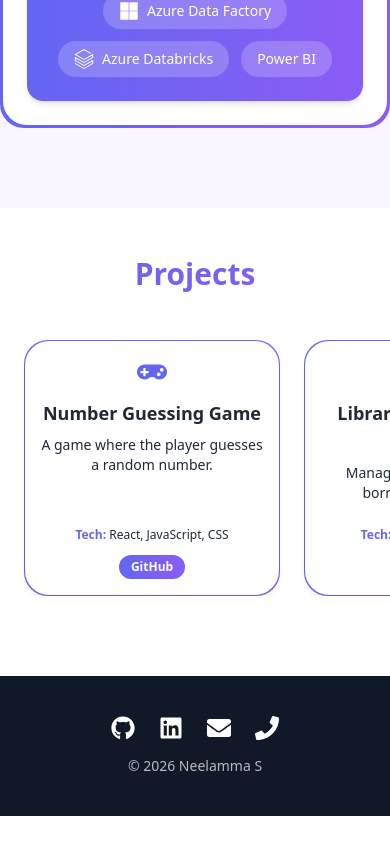
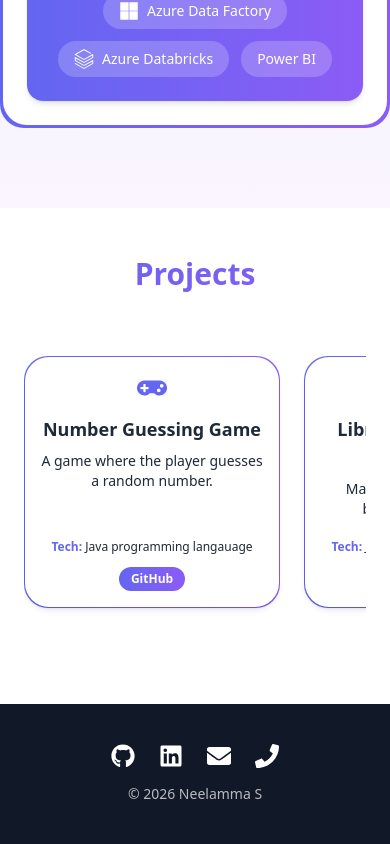
Before and after one commit to Neelamma-S/personal-portfolio, a React (Create React App) app: page / in a window 390 px wide. Shown: the part 1382-2226 px from the top of the page. Before the commit the page ends 2198 px from the top, so only its background shows below. Built offline with nearby package versions, Linux system fonts and the light colour scheme.

Commit message:
Add To-Do List project, polished Projects section with horizontal scroll on mobile and centered layout on desktop

```diff
--- a/src/components/Projects.jsx
+++ b/src/components/Projects.jsx
@@ -1,7 +1,7 @@
 // src/components/Projects.jsx
 import React from "react";
 import { projects } from "../data/projects";
-import { FaGamepad, FaBook, FaQuestionCircle, FaVolumeUp } from "react-icons/fa";
+import { FaGamepad, FaBook, FaQuestionCircle, FaVolumeUp, FaTasks } from "react-icons/fa";
 
 // Map project titles to default icons
 const defaultIconMap = {
@@ -9,6 +9,7 @@ const defaultIconMap = {
   "Library Management System": FaBook,
   "Quiz Game Web Application": FaQuestionCircle,
   "Text-to-Speech Web Application": FaVolumeUp,
+  "To-Do List Web Page": FaTasks,
 };
 
 const Projects = () => {
@@ -23,16 +24,17 @@ const Projects = () => {
         Projects
       </h2>
 
-      {/* Horizontal scroll container */}
-      <div className="overflow-x-auto px-6">
-        <div className="flex gap-6">
+      {/* Projects Container */}
+      <div className="px-6">
+        {/* Horizontal scroll on mobile, wrap and center on md+ */}
+        <div className="flex gap-6 overflow-x-auto md:flex-wrap md:justify-center md:overflow-x-visible py-4">
           {projects.map((project) => {
             const Icon = defaultIconMap[project.title] || FaQuestionCircle;
 
             return (
               <div
                 key={project.id}
-                className="flex-none w-64 rounded-3xl p-[1px]
+                className="flex-shrink-0 w-64 rounded-3xl p-[1px]
                            bg-gradient-to-r from-primary to-secondary
                            hover:scale-[1.05] transition-transform duration-300"
               >
--- a/src/data/projects.js
+++ b/src/data/projects.js
@@ -1,19 +1,19 @@
-import { FaGamepad, FaBook, FaQuestionCircle, FaVolumeUp } from "react-icons/fa";
+import { FaGamepad, FaBook, FaQuestionCircle, FaVolumeUp, FaTasks } from "react-icons/fa";
 
 export const projects = [
   {
     id: 1,
     title: "Number Guessing Game",
     description: "A game where the player guesses a random number.",
-    tech: "React, JavaScript, CSS",
+    tech: "Java programming langauage",
     github: "https://github.com/Neelamma-S/NumberGuessingGame",
-    icon: FaGamepad, // <-- React Icon component
+    icon: FaGamepad,
   },
   {
     id: 2,
     title: "Library Management System",
     description: "Manage books, users, and borrowing efficiently.",
-    tech: "Java, MySQL, Swing",
+    tech: "Java programming langauage",
     github: "https://github.com/Neelamma-S/LibraryManagementSystem",
     icon: FaBook,
   },
@@ -21,7 +21,7 @@ export const projects = [
     id: 3,
     title: "Quiz Game Web Application",
     description: "An online quiz platform with multiple categories.",
-    tech: "React, Node.js, Express, MongoDB",
+    tech: "JavaScript, HTML, CSS",
     github: "https://github.com/Neelamma-S/Quiz-Game",
     icon: FaQuestionCircle,
   },
@@ -29,8 +29,16 @@ export const projects = [
     id: 4,
     title: "Text-to-Speech Web Application",
     description: "Convert text into speech using modern TTS APIs.",
-    tech: "React, Web Speech API, CSS",
+    tech: "JavaScript, HTML, CSS",
     github: "https://github.com/Neelamma-S/Text_to_speech",
     icon: FaVolumeUp,
   },
+  {
+    id: 5,
+    title: "To-Do List Web Page",
+    description: "A simple, responsive To-Do List web page. Add, complete, and delete tasks, all saved in localStorage.",
+    tech: "HTML, CSS, JavaScript",
+    github: "https://github.com/Neelamma-S/To-Do-List",
+    icon: FaTasks,
+  },
 ];
```
